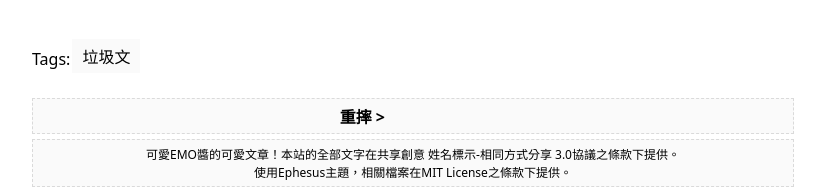
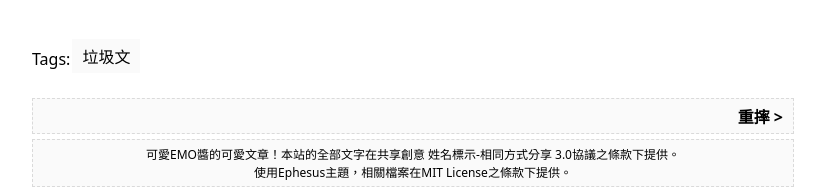
Before and after one commit to 1f616neko/blog, a Jekyll site: the page built from _posts/2022-11-09-惡人.md, in a window 1280 px wide. Shown: the part 846-1035 px from the top of the page, without its empty margins (227-1052 px from the left). Built offline with Jekyll 4.4.1, drawn with Linux system fonts in a browser that asks for light colours; comment, search, counter and statistics services are not loaded.

Commit message:
prevexist

```diff
--- a/_layouts/post.html
+++ b/_layouts/post.html
@@ -28,12 +28,14 @@ layout: default
 	{% endfor %}
 </div>
 <div class="navigation">
+	{%- assign prevexist = false -%}
 	{%- if page.previous -%}
 		{%- assign prev = page.previous -%}
 		{%- if prev.hidden -%}
 			{%- assign prev = prev.previous -%}
 		{%- endif -%}
 		{%- unless prev.hidden -%}
+		{%- assign prevexist = true -%}
 			<a class="prev" href="{{ prev | relative_url }}">&lt; {{ prev.title }}</a>
 		{%- endunless -%}
 	{%- endif %}
@@ -43,7 +45,7 @@ layout: default
 			{%- assign next = next.next -%}
 		{%- endif %}
 		{%- unless next.hidden -%}
-			<a class="next{% unless prev %}{% if prev.hidden %} next-only{% endif %}{% endunless%}" href="{{ next | relative_url }}">{{ next.title }} &gt;</a>
+			<a class="next{% unless prevexist %} next-only{% endunless%}" href="{{ next | relative_url }}">{{ next.title }} &gt;</a>
 		{%- endunless %}
 	{%- endif %}
 </div>
```
